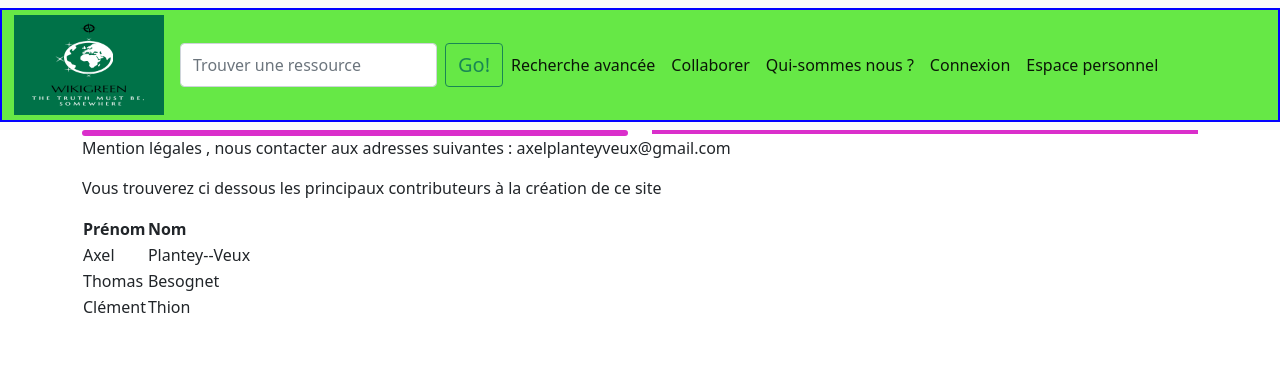
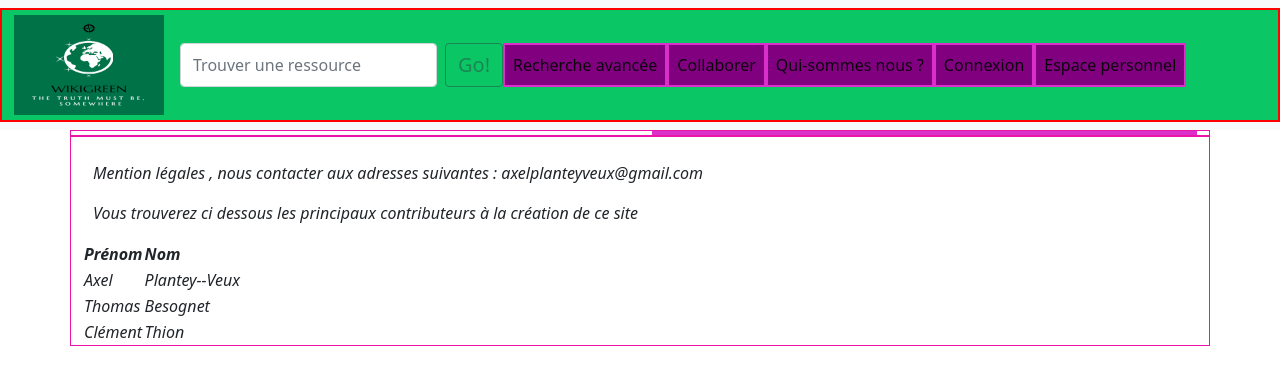
Before and after one commit to CThion/wikigreen, a PHP site: page /disp-art-list.php in a window 1280 px wide. Shown: the top 385 px of the page. Run offline with PHP 8.4, Linux system fonts and the light colour scheme; data that the repository does not hold is empty; a stand-in replaces the project's code that opens the database connection.

Commit message:
Modification CSS de l'en tete
J'ai modifié l'en tete css pour que cela rende mieux en terme de couleur et j'ai essayé de d'aligner a gauche le pied de page

```diff
--- a/all-debutpage.inc.php
+++ b/all-debutpage.inc.php
@@ -11,6 +11,7 @@
   <link href="https://cdn.jsdelivr.net/npm/bootstrap@5.0.0-beta3/dist/css/bootstrap.min.css" rel="stylesheet" integrity="sha384-eOJMYsd53ii+scO/bJGFsiCZc+5NDVN2yr8+0RDqr0Ql0h+rP48ckxlpbzKgwra6" crossorigin="anonymous">
 
   <!-- intégration de notre propre feuille de style css -->
+
   <link href="css/notrestyle-bootstrap.css" rel="stylesheet" type="text/css" />
 
   <title>Page d'accueil</title>
@@ -29,17 +30,17 @@
         </button>
         <!-- différents liens de la bare de nav supérieure -->
         <div class="collapse navbar-collapse" id="navbarSupportedContent">
-          <!-- bare de recherche de contenu (art, ref, thm...) -->
+          <!-- barre de recherche de contenu (art, ref, thm...) -->
           <form class="d-flex">
             <input class="form-control me-2" type="search" placeholder="Trouver une ressource" aria-label="rechercher">
             <button class="btn btn-outline-success" type="submit">Go!</button>
           </form>
           <ul class="navbar-nav me-auto mb-2 mb-lg-0">
             <li class="nav-item">
-              <a class="nav-link active" aria-current="page" href="gen-recherche_avance.php">Recherche avancée</a>
+              <a class="nav-link active" aria-current="page" id ="centre" href="gen-recherche_avance.php">Recherche avancée</a>
             </li>
             <li class="nav-item">
-              <a class="nav-link active" aria-current="page" href="gen-collaborer.php"> Collaborer </a>
+              <a class="nav-link active"id="centre" aria-current="page" href="gen-collaborer.php"> Collaborer </a>
             </li>
             <li class="nav-item">
               <a class="nav-link active" id="centre" aria-current="page" href="gen-qui_sommes_nous.php"> Qui-sommes nous ? </a>
--- a/all-finpage.inc.php
+++ b/all-finpage.inc.php
@@ -1,22 +1,24 @@
 <footer class="container">
-    <p>Mention légales , nous contacter aux adresses suivantes : axelplanteyveux@gmail.com </p>
-	<p> Vous trouverez ci dessous les principaux contributeurs à la création de ce site </p>
+	<br/>
+
+    <p id="pdp">Mention légales , nous contacter aux adresses suivantes : axelplanteyveux@gmail.com </p>
+	 <p id="pdp"> Vous trouverez ci dessous les principaux contributeurs à la création de ce site </p>
 	<table>
 <tr>
  <th>Prénom</th>
-<th>Nom</th>
+<th>     Nom</th>
 </tr>
 <tr>
 <td>Axel </td>
-<td>Plantey--Veux</td>
+<td>    Plantey--Veux</td>
  </tr>
 <tr>
 <td>Thomas</td>
- <td>Besognet</td>
+ <td>    Besognet</td>
  </tr>
 <tr>
  <td>Clément </td>
- <td>Thion</td>
+ <td>    Thion</td>
 </tr>
 </table>
 </footer>
--- a/css/notrestyle-bootstrap.css
+++ b/css/notrestyle-bootstrap.css
@@ -28,8 +28,8 @@ font-size: 20px;
 }
 .container-fluid
 {
-	background-color: #66E846;
-	border-color: blue;
+	background-color: #0AC665;
+	border-color: red;
 	border-width: 2px;
 	border-style : solid;
 }
@@ -49,41 +49,22 @@ font-size: 20px;
 	color: black;
 }
 
-#list-tab
+#centre
 {
-	border-width: 3px;
+	background-color: purple;
 	border-color: #DA2FCB;
-	border-style : solid;
-	border-collapse: collapse;
-}
-
-#navbarDropdown
-{
-	border-color: red;
 	border-width: 2px;
 	border-style : solid;
+
 }
-
-#test2
-{
-	font-family: University Roman;
-	border-color: #399014;
-	border-width: 2px;
-	border-style : solid;
-	border-collapse: collapse;
-}
-#Connexion
+.container
 {
 	text-align: left;
-	border-color: #4BFDE5;
-	border-width: 2px;
-	border-style: solid;
+	font-style: italic;
+	padding-bottom: 0;
+
+	text-indent: 10px;
+	border-color: #EC13A7 ;
+	border-width: 1px;
+	border-style : solid;
 }
-#Citation
-{
-	font-family: Helvetica;
-    /* font-size: 70px; */
-	font-weight: bold;
-	color: purple;
-	text-transform: uppercase;
-}
```
